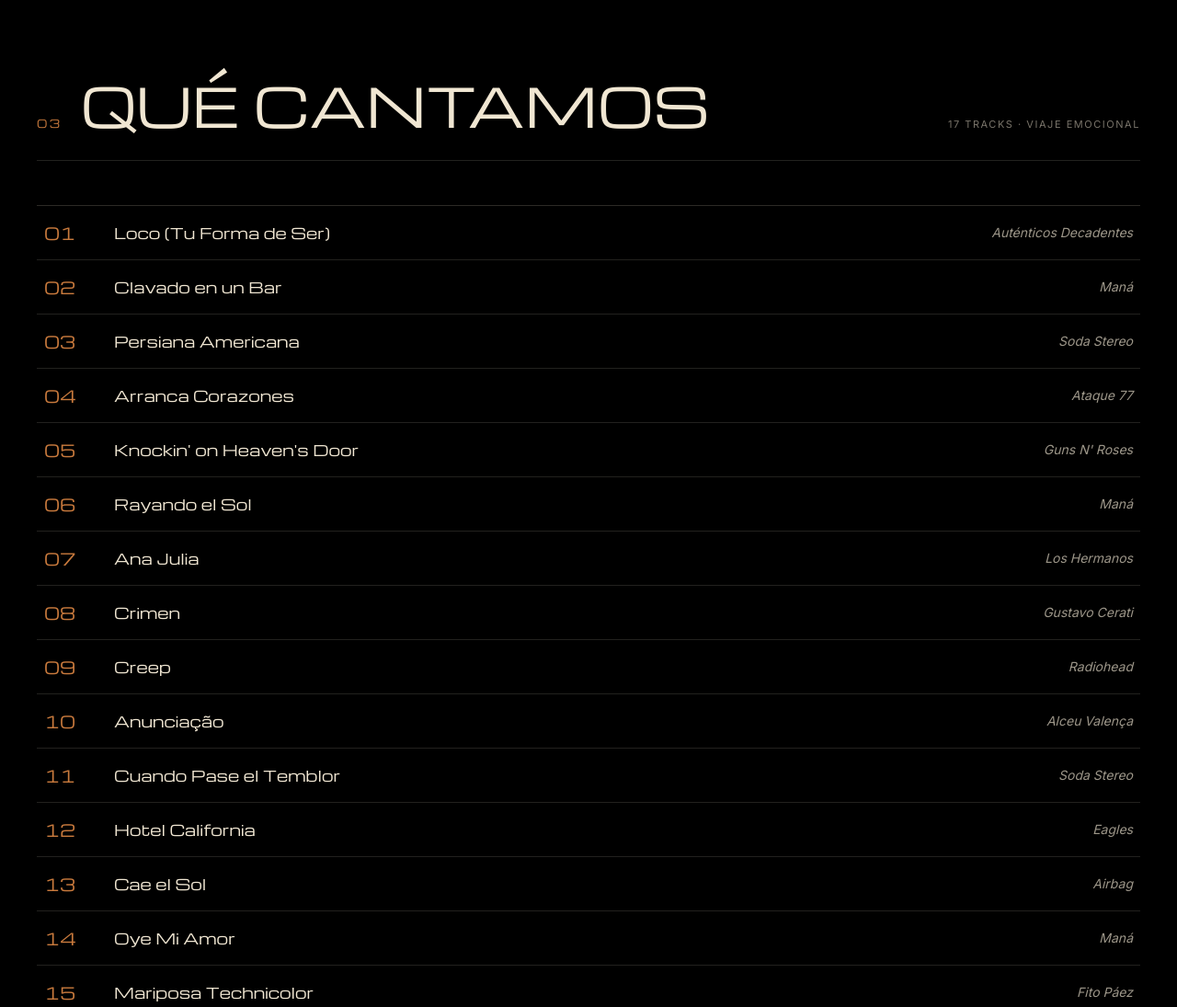
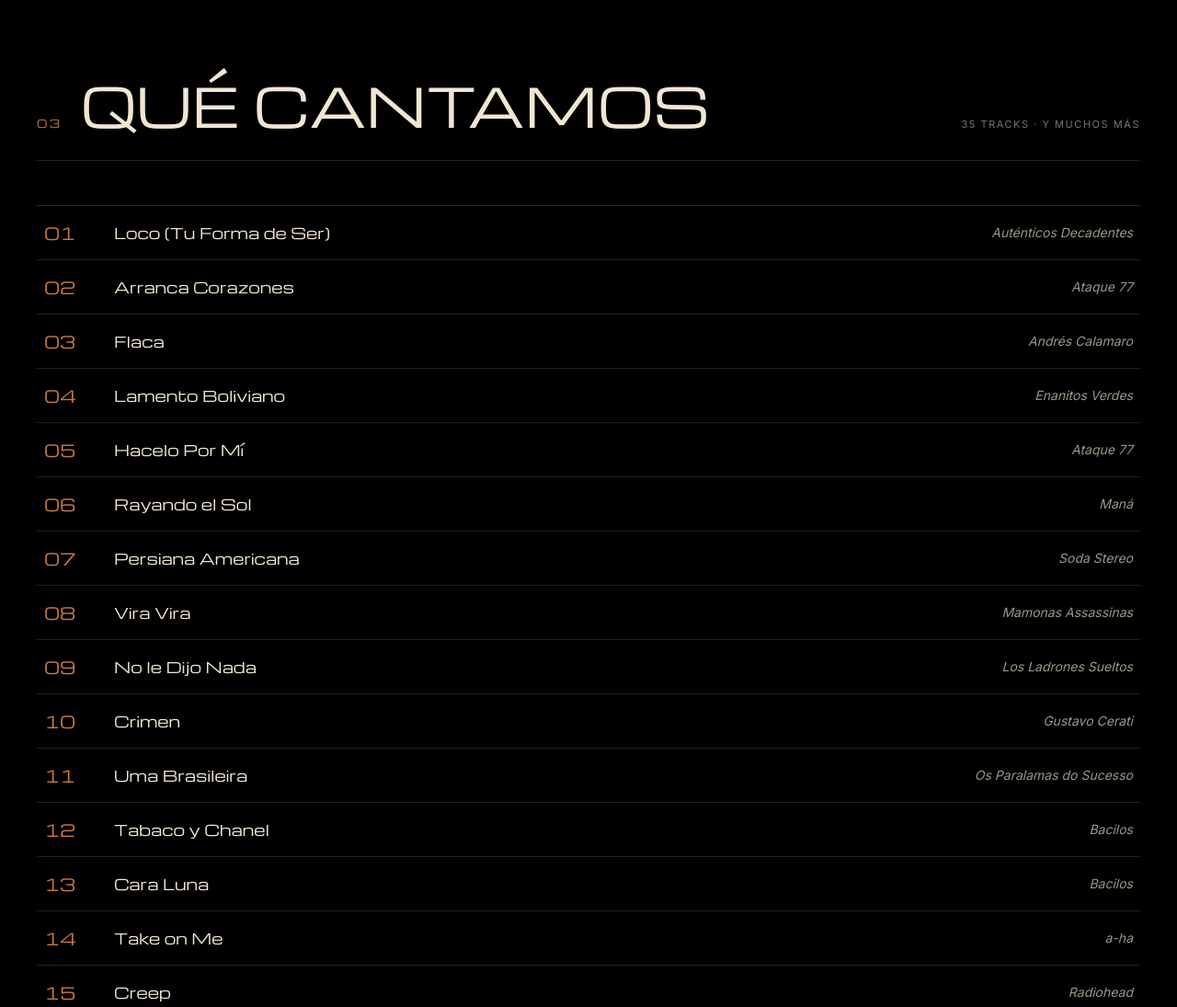
Before and after one commit to rubengmnz90/vibralejana, a plain HTML site: page index.html in a window 1280 px wide. Shown: the part 2600-3695 px from the top of the page at 92% size. Drawn offline with nearby package versions, Linux system fonts and the light colour scheme.

Commit message:
Actualiza el setlist con los nuevos temas
Reemplaza la lista por 35 temas con su artista y agrega la línea final '¡Y muchos más!'.

Co-Authored-By: Claude Sonnet 5.5 <noreply@anthropic.com>

```diff
--- a/index.html
+++ b/index.html
@@ -453,7 +453,7 @@
   <div class="vl-section-head" style="margin-bottom:48px;">
     <span class="num">03</span>
     <h2>Qué cantamos</h2>
-    <span class="hint">17 tracks · viaje emocional</span>
+    <span class="hint">35 tracks · y muchos más</span>
   </div>
   <div class="vl-setlist" id="setlist-list"></div>
 </section>
@@ -652,22 +652,41 @@
     ],
     setlist: [
       { n: "01", tema: "Loco (Tu Forma de Ser)", artista: "Auténticos Decadentes" },
-      { n: "02", tema: "Clavado en un Bar", artista: "Maná" },
-      { n: "03", tema: "Persiana Americana", artista: "Soda Stereo" },
-      { n: "04", tema: "Arranca Corazones", artista: "Ataque 77" },
-      { n: "05", tema: "Knockin' on Heaven's Door", artista: "Guns N' Roses" },
+      { n: "02", tema: "Arranca Corazones", artista: "Ataque 77" },
+      { n: "03", tema: "Flaca", artista: "Andrés Calamaro" },
+      { n: "04", tema: "Lamento Boliviano", artista: "Enanitos Verdes" },
+      { n: "05", tema: "Hacelo Por Mí", artista: "Ataque 77" },
       { n: "06", tema: "Rayando el Sol", artista: "Maná" },
-      { n: "07", tema: "Ana Julia", artista: "Los Hermanos" },
-      { n: "08", tema: "Crimen", artista: "Gustavo Cerati" },
-      { n: "09", tema: "Creep", artista: "Radiohead" },
-      { n: "10", tema: "Anunciação", artista: "Alceu Valença" },
-      { n: "11", tema: "Cuando Pase el Temblor", artista: "Soda Stereo" },
-      { n: "12", tema: "Hotel California", artista: "Eagles" },
-      { n: "13", tema: "Cae el Sol", artista: "Airbag" },
-      { n: "14", tema: "Oye Mi Amor", artista: "Maná" },
-      { n: "15", tema: "Mariposa Technicolor", artista: "Fito Páez" },
-      { n: "16", tema: "Hacelo Por Mí", artista: "Ataque 77" },
-      { n: "17", tema: "De Música Ligera", artista: "Soda Stereo" }
+      { n: "07", tema: "Persiana Americana", artista: "Soda Stereo" },
+      { n: "08", tema: "Vira Vira", artista: "Mamonas Assassinas" },
+      { n: "09", tema: "No le Dijo Nada", artista: "Los Ladrones Sueltos" },
+      { n: "10", tema: "Crimen", artista: "Gustavo Cerati" },
+      { n: "11", tema: "Uma Brasileira", artista: "Os Paralamas do Sucesso" },
+      { n: "12", tema: "Tabaco y Chanel", artista: "Bacilos" },
+      { n: "13", tema: "Cara Luna", artista: "Bacilos" },
+      { n: "14", tema: "Take on Me", artista: "a-ha" },
+      { n: "15", tema: "Creep", artista: "Radiohead" },
+      { n: "16", tema: "Knockin' on Heaven's Door", artista: "Guns N' Roses" },
+      { n: "17", tema: "De Música Ligera", artista: "Soda Stereo" },
+      { n: "18", tema: "La Rubia en el Avión", artista: "Los Ladrones Sueltos" },
+      { n: "19", tema: "Hotel California", artista: "Eagles" },
+      { n: "20", tema: "Ana Julia", artista: "Los Hermanos" },
+      { n: "21", tema: "Clavado en un Bar", artista: "Maná" },
+      { n: "22", tema: "Rock del Gato", artista: "Ratones Paranoicos" },
+      { n: "23", tema: "Should I Stay or Should I Go", artista: "The Clash" },
+      { n: "24", tema: "Boulevard of Broken Dreams", artista: "Green Day" },
+      { n: "25", tema: "Oye Mi Amor", artista: "Maná" },
+      { n: "26", tema: "Reyes de la Noche", artista: "Ratones Paranoicos" },
+      { n: "27", tema: "Una Nueva Noche Fría en el Barrio", artista: "Ratones Paranoicos" },
+      { n: "28", tema: "Jijiji", artista: "Patricio Rey y sus Redonditos de Ricota" },
+      { n: "29", tema: "Anunciação", artista: "Alceu Valença" },
+      { n: "30", tema: "Nunca Quise", artista: "Intoxicados" },
+      { n: "31", tema: "Magia Blanca", artista: "Turf" },
+      { n: "32", tema: "Cuando Seas Grande", artista: "Miguel Mateos / ZAS" },
+      { n: "33", tema: "Contigo", artista: "Bacilos" },
+      { n: "34", tema: "Pasos de Gigante", artista: "Bacilos" },
+      { n: "35", tema: "Mi Primer Millón", artista: "Bacilos" },
+      { n: "+", tema: "¡Y muchos más!", artista: "" }
     ],
     fechas: [
       { fecha: "2026-07-24", dia: "24", mes: "JUL", anio: "2026", lugar: "Asado Roga", ciudad: "Asunción · PY", hora: "21:00", estado: "CONFIRMADO", tipo: "Show en vivo", detalle: "Puertas abiertas desde las 20:00. Entrada libre, consumo en el local. Set de dos horas con todo el repertorio de rock clásico.", flyer: "assets/flyer-asado-roga.jpg" },
```
